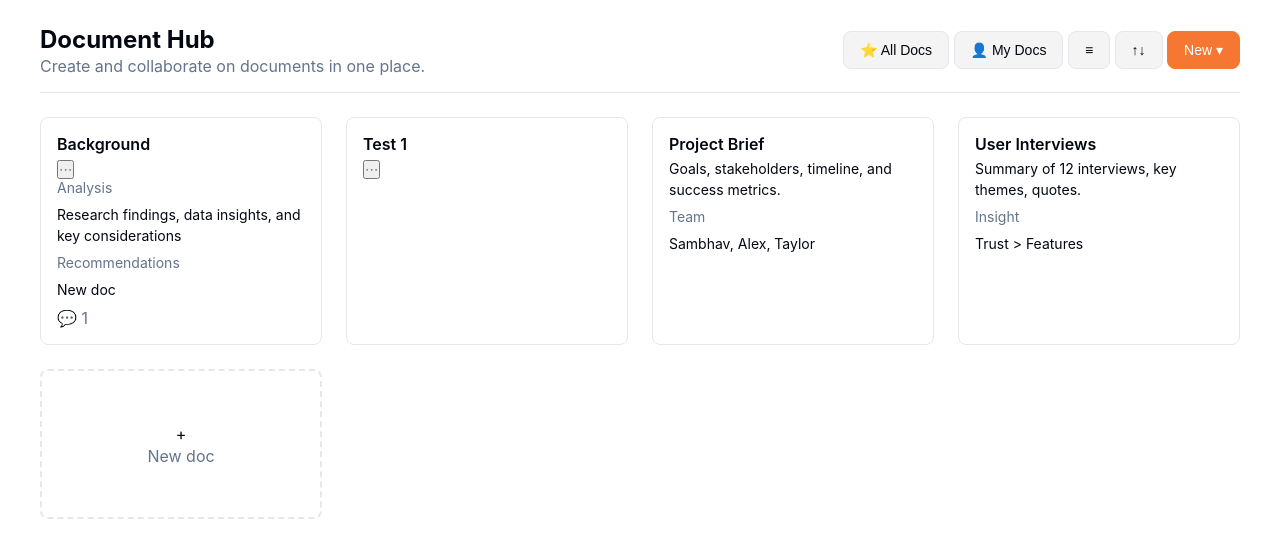
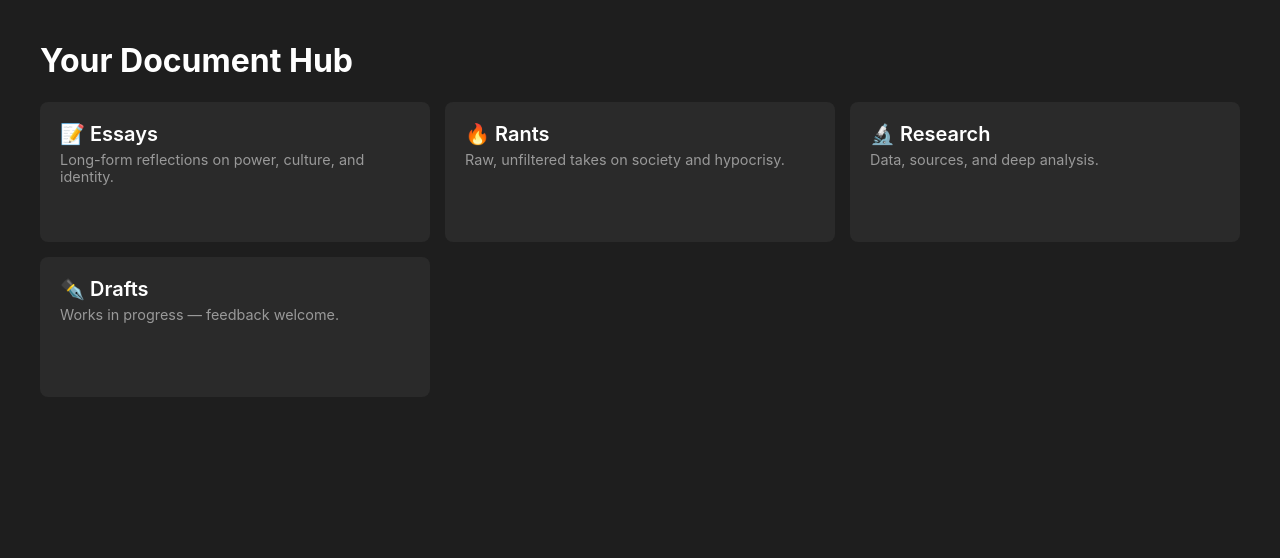
Before and after one commit to kakalukium/Test, a plain HTML site: page index.html in a window 1280 px wide. Drawn offline with Linux system fonts and the light colour scheme.

Commit message:
Add hub, posts, post HTML files and update index.html

```diff
--- /dev/null
+++ b/hub.html
@@ -0,0 +1,7 @@
+<!-- Layer 1: Hub View (Loaded into index.html) -->
+<div>
+    <h1>Your Document Hub</h1>
+    <div class="main-content">
+        <!-- Cards will be dynamically inserted here by initHub() -->
+    </div>
+</div>
--- a/index.html
+++ b/index.html
@@ -1,308 +1,229 @@
 <!DOCTYPE html>
 <html lang="en">
 <head>
-  <meta charset="UTF-8" />
-  <meta name="viewport" content="width=device-width, initial-scale=1.0" />
-  <title>Document Hub — shadcn UI</title>
+    <meta charset="UTF-8">
+    <meta name="viewport" content="width=device-width, initial-scale=1.0">
+    <title id="page-title">Your Static Document Hub</title>
     <style>
-    /* ── shadcn/ui-inspired design tokens ─────────────────────────────── */
+        /* Base Notion-like Dark Mode Styles */
         :root {
-      /* Colors — gray scale + accent */
-      --background: 0 0% 100%;
-      --foreground: 224 71.4% 4.1%;
-      --card: 0 0% 100%;
-      --card-foreground: 224 71.4% 4.1%;
-      --popover: 0 0% 100%;
-      --popover-foreground: 224 71.4% 4.1%;
-      --primary: 21 91% 58%; /* orange-500 */
-      --primary-foreground: 0 0% 100%;
-      --secondary: 240 4.8% 95.9%;
-      --secondary-foreground: 224 71.4% 4.1%;
-      --muted: 240 4.8% 95.9%;
-      --muted-foreground: 215.4 16.3% 46.9%;
-      --accent: 240 4.8% 95.9%;
-      --accent-foreground: 224 71.4% 4.1%;
-      --destructive: 0 84.2% 60.2%;
-      --destructive-foreground: 0 0% 100%;
-      --border: 220 13% 91%;
-      --input: 220 13% 91%;
-      --ring: 21 91% 58%;
-      --radius: 0.5rem;
+            --bg: #1e1e1e; --card: #2a2a2a; --text: #ffffff;
+            --subtle: #999999; --accent: #007bff;
+        }
+        body {
+            background: var(--bg); color: var(--text);
+            font-family: -apple-system, BlinkMacSystemFont, "Segoe UI", Roboto, Helvetica, Arial, sans-serif;
+            margin: 0; padding: 20px;
+        }
+        #app-container { max-width: 1200px; margin: 0 auto; }
 
-      /* Typography */
-      --font-sans: -apple-system, BlinkMacSystemFont, "Segoe UI", Roboto,
-        Oxygen, Ubuntu, Cantarell, "Open Sans", "Helvetica Neue", sans-serif;
+        /* Layer 1 - Hub Styles */
+        .main-content {
+            display: grid;
+            grid-template-columns: repeat(auto-fit, minmax(300px, 1fr));
+            gap: 15px;
+        }
+        .doc-card {
+            background: var(--card); border-radius: 8px; padding: 20px;
+            cursor: pointer; transition: transform 0.2s, box-shadow 0.2s;
+            min-height: 100px;
+        }
+        .doc-card:hover { transform: translateY(-2px); box-shadow: 0 4px 15px rgba(0, 0, 0, 0.4); }
+        .doc-title { font-size: 1.25rem; font-weight: 600; margin-bottom: 5px; }
+        .doc-description { color: var(--subtle); font-size: 0.9rem; }
+
+        /* Layer 2 - Posts Table Styles */
+        .search { width: 100%; padding: 10px 15px; margin-bottom: 20px; background: var(--card); border: 1px solid #444; border-radius: 4px; color: white; box-sizing: border-box; font-size: 1rem; }
+        table { width: 100%; border-collapse: collapse; max-width: 900px; margin: 0 auto; }
+        th, td { padding: 15px; text-align: left; border-bottom: 1px solid #333; font-size: 0.95rem; }
+        th { color: var(--subtle); font-weight: 500; }
+        tr:hover { background: rgba(255, 255, 255, 0.05); cursor: pointer; }
+        a { color: var(--accent); text-decoration: none; }
+        a:hover { text-decoration: underline; }
+
+        /* Layer 3 - Post Detail Styles */
+        #post-content h1 { font-size: 2.5rem; margin-top: 0; }
+        .meta { color: var(--subtle); margin-bottom: 20px; font-size: 0.9rem; }
+        .content-container { border: 1px solid #333; border-radius: 6px; margin-bottom: 30px; overflow: hidden; }
+        #cryptpad-embed { width: 100%; height: 80vh; border: none; background: #1a1a1a; display: block; }
+        #static-content { padding: 20px; line-height: 1.7; background: var(--card); }
+        .comments { margin-top: 30px; }
+    </style>
+</head>
+<body>
+
+    <!-- This is the container where all views will be loaded into -->
+    <div id="app-container">
+        <!-- Content from hub.html, posts.html, or post.html will be injected here -->
+    </div>
+
+    <!-- 💡 JAVASCRIPT LOGIC AND DATA -->
+    <script>
+        // === CORE DATA (Scalable Content) ===
+        const POSTS_DATA = [
+            { id: "archetype", title: "The Male Archetype in Modern Society", date: "2025-11-09", tags: ["philosophy", "gender"], category: "essays", cryptpad_url: "https://cryptpad.fr/pad/#/2/pad/view/ABC123/" },
+            { id: "truth-blogging", title: "Truth Social as Macro-Blogging", date: "2025-11-05", tags: ["social media"], category: "rants", content: '<p>Truth Social occupies a unique niche, proving that a single-author, non-interactive format can still drive conversation. This is static HTML content.</p>' },
+            { id: "rant-1", title: "Why Modern Dating is Broken", date: "2025-11-03", tags: ["rant", "relationships"], category: "rants", cryptpad_url: "https://cryptpad.fr/code/#/2/code/view/XYZ789/" },
+            { id: "research-1", title: "Data on Male Loneliness (2025)", date: "2025-11-01", tags: ["data", "psychology"], category: "research", content: '<p>Recent studies show a sharp rise in self-reported male loneliness. See the source <a href="#">here</a>.</p>' },
+            // ADD MORE POSTS HERE TO SCALE YOUR SITE
+        ];
+
+        const POSTS_MAP = POSTS_DATA.reduce((acc, p) => ({ ...acc, [p.id]: p }), {});
+        const CATEGORIES = {
+            essays: { title: "📝 Essays", description: "Long-form reflections on power, culture, and identity." },
+            rants: { title: "🔥 Rants", description: "Raw, unfiltered takes on society and hypocrisy." },
+            research: { title: "🔬 Research", description: "Data, sources, and deep analysis." },
+            drafts: { title: "✒️ Drafts", description: "Works in progress — feedback welcome." }
+        };
+
+        // === Navigation/Routing ===
+        function navigate(view, params = {}) {
+            const url = new URL(window.location.href.split('?')[0]);
+            url.searchParams.set('view', view);
+            for (const key in params) { url.searchParams.set(key, params[key]); }
+            history.pushState(params, view, url.toString());
+            render();
         }
 
-    @media (prefers-color-scheme: dark) {
-      :root {
-        --background: 224 71.4% 4.1%;
-        --foreground: 215.4 16.3% 62.4%;
-        --card: 224 71.4% 4.1%;
-        --card-foreground: 215.4 16.3% 62.4%;
-        --popover: 224 71.4% 4.1%;
-        --popover-foreground: 215.4 16.3% 62.4%;
-        --primary: 21 91% 58%;
-        --primary-foreground: 0 0% 100%;
-        --secondary: 240 3.7% 15.9%;
-        --secondary-foreground: 224 71.4% 4.1%;
-        --muted: 240 3.7% 15.9%;
-        --muted-foreground: 215.4 16.3% 46.9%;
-        --accent: 240 3.7% 15.9%;
-        --accent-foreground: 215.4 16.3% 62.4%;
-        --destructive: 0 62.8% 30.6%;
-        --destructive-foreground: 0 0% 100%;
-        --border: 240 3.7% 15.9%;
-        --input: 240 3.7% 15.9%;
-        --ring: 21 91% 58%;
+        window.addEventListener('popstate', render);
+
+        // === View Loader & Initializers ===
+
+        async function loadView(viewName, params = {}) {
+            const container = document.getElementById('app-container');
+            container.innerHTML = '<h1>Loading...</h1>'; // Temporary Loading Text
+
+            try {
+                // 1. Fetch the HTML file fragment
+                const response = await fetch(`${viewName}.html`);
+                if (!response.ok) throw new Error(`Could not load ${viewName}.html`);
+                const htmlContent = await response.text();
+
+                // 2. Inject the HTML into the container
+                container.innerHTML = htmlContent;
+
+                // 3. Run the initializer specific to the loaded view
+                switch (viewName) {
+                    case 'hub':
+                        initHub();
+                        break;
+                    case 'posts':
+                        initPostsTable(params.category);
+                        break;
+                    case 'post':
+                        initPostDetail(params.id);
+                        break;
+                }
+            } catch (error) {
+                container.innerHTML = `<h1>🚨 Error loading content</h1><p>Check the file ${viewName}.html and your console for details.</p>`;
+                console.error("View Load Error:", error);
             }
         }
 
-    * {
-      margin: 0;
-      padding: 0;
-      box-sizing: border-box;
+        // === Layer 1 Initializer: Hub ===
+        function initHub() {
+            document.getElementById('page-title').textContent = 'Document Hub';
+            const content = document.querySelector('.main-content');
+            content.innerHTML = ''; // Clear existing cards
+
+            for (const key in CATEGORIES) {
+                const card = document.createElement('div');
+                card.className = 'doc-card';
+                card.innerHTML = `<div class="doc-title">${CATEGORIES[key].title}</div><div class="doc-description">${CATEGORIES[key].description}</div>`;
+                // Attach event listener after the card is in the DOM
+                card.onclick = () => navigate('posts', { category: key });
+                content.appendChild(card);
+            }
         }
 
-    body {
-      font-family: var(--font-sans);
-      background-color: hsl(var(--background));
-      color: hsl(var(--foreground));
-      padding: 1.5rem;
-      min-height: 100vh;
+        // === Layer 2 Initializer: Posts Table ===
+        function initPostsTable(category) {
+            const catTitle = CATEGORIES[category] ? CATEGORIES[category].title.replace(/[^a-zA-Z\s]/g, '') : 'All';
+            document.getElementById('category-title').textContent = `${catTitle.trim()} Posts`;
+            document.getElementById('page-title').textContent = `${catTitle.trim()} Posts`;
+            const tbody = document.querySelector('#post-table tbody');
+            tbody.innerHTML = '';
+
+            const filteredPosts = POSTS_DATA.filter(p => p.category === category);
+
+            // Render Posts
+            filteredPosts.forEach(p => {
+                const row = tbody.insertRow();
+                row.dataset.id = p.id;
+                row.onclick = () => navigate('post', { id: p.id }); // Click to Layer 3
+                row.innerHTML = `<td>${p.title}</td><td>${p.date}</td><td>${p.tags.join(', ')}</td>`;
+            });
+
+            // Search/Filter Logic
+            document.getElementById('search').oninput = (e) => {
+                const q = e.target.value.toLowerCase();
+                [...tbody.rows].forEach(row => {
+                    const txt = row.textContent.toLowerCase();
+                    row.style.display = txt.includes(q) ? '' : 'none';
+                });
+            };
         }
 
-    /* ── Layout & Grid ────────────────────────────────────────────────── */
-    .container {
-      max-width: 1200px;
-      margin: 0 auto;
+        // === Layer 3 Initializer: Post Detail ===
+        function initPostDetail(id) {
+            const post = POSTS_MAP[id];
+            if (!post) { alert('Post not found!'); navigate('hub'); return; }
+
+            document.getElementById('post-title').textContent = post.title;
+            document.getElementById('page-title').textContent = post.title;
+            document.getElementById('post-meta').textContent = `${post.date} • ${post.tags.join(', ')}`;
+
+            const staticContentDiv = document.getElementById('static-content');
+            const cryptpadIframe = document.getElementById('cryptpad-embed');
+
+            // Content Logic: CryptPad Embed vs. Static Content
+            if (post.cryptpad_url) {
+                staticContentDiv.style.display = 'none';
+                cryptpadIframe.style.display = 'block';
+                const embedUrl = post.cryptpad_url.replace('/edit/', '/view/') + '?embed=1';
+                cryptpadIframe.src = embedUrl;
+            } else {
+                staticContentDiv.style.display = 'block';
+                cryptpadIframe.style.display = 'none';
+                staticContentDiv.innerHTML = post.content || 'No content available for this post.';
             }
 
-    .header {
-      display: flex;
-      justify-content: space-between;
-      align-items: center;
-      padding-bottom: 1rem;
-      margin-bottom: 1.5rem;
-      border-bottom: 1px solid hsl(var(--border));
+            // Cusdis Comment Setup
+            const cusdisThread = document.getElementById('cusdis_thread');
+            // REPLACE 'YOUR_APP_ID' with your actual Cusdis App ID
+            cusdisThread.dataset.host = "https://cusdis.com";
+            cusdisThread.dataset.appId = "YOUR_APP_ID"; // <-- CHANGE THIS
+            cusdisThread.dataset.pageId = post.id;
+            cusdisThread.dataset.pageUrl = window.location.href;
+            cusdisThread.dataset.pageTitle = post.title;
+
+            // Re-initialize Cusdis for SPA behavior
+            if (window.Cusdis) { window.Cusdis.initial(); }
         }
 
-    /* ── Typography ───────────────────────────────────────────────────── */
-    .text-lg {
-      font-size: 1.125rem;
-      line-height: 1.75rem;
+
+        // === Main Router Function (Determines which file to load) ===
+        function render() {
+            const params = new URLSearchParams(window.location.search);
+            const view = params.get('view') || 'hub';
+
+            switch (view) {
+                case 'hub':
+                case 'posts':
+                case 'post':
+                    loadView(view, { category: params.get('category'), id: params.get('id') });
+                    break;
+                default:
+                    loadView('hub');
             }
-    .text-xl {
-      font-size: 1.25rem;
-      line-height: 1.75rem;
-      font-weight: 600;
-    }
-    .text-2xl {
-      font-size: 1.5rem;
-      line-height: 2rem;
-      font-weight: 700;
-    }
-    .font-medium {
-      font-weight: 500;
-    }
-    .font-semibold {
-      font-weight: 600;
-    }
-    .text-muted-foreground {
-      color: hsl(var(--muted-foreground));
         }
 
-    /* ── shadcn-inspired Button ───────────────────────────────────────── */
-    .btn {
-      display: inline-flex;
-      align-items: center;
-      justify-content: center;
-      gap: 0.5rem;
-      border-radius: var(--radius);
-      font-weight: 500;
-      padding: 0.5rem 1rem;
-      font-size: 0.875rem;
-      line-height: 1.25rem;
-      text-decoration: none;
-      cursor: pointer;
-      transition: background 0.2s, border-color 0.2s;
-      user-select: none;
-    }
+        // Initialize App on Load
+        window.onload = () => {
+             // Force an initial render based on the URL or default to 'hub'
+             render();
+        };
 
-    .btn-secondary {
-      background-color: hsl(var(--secondary));
-      color: hsl(var(--secondary-foreground));
-      border: 1px solid hsl(var(--border));
-    }
-    .btn-secondary:hover {
-      background-color: hsl(var(--accent));
-      color: hsl(var(--accent-foreground));
-    }
-
-    .btn-primary {
-      background-color: hsl(var(--primary));
-      color: hsl(var(--primary-foreground));
-      border: 1px solid hsl(var(--primary));
-    }
-    .btn-primary:hover {
-      opacity: 0.9;
-    }
-
-    /* ── shadcn Card ──────────────────────────────────────────────────── */
-    .card {
-      background-color: hsl(var(--card));
-      border: 1px solid hsl(var(--border));
-      border-radius: var(--radius);
-      padding: 1rem;
-      transition: box-shadow 0.2s, background-color 0.2s;
-    }
-    .card:hover {
-      box-shadow: 0 4px 6px -1px rgba(0, 0, 0, 0.1), 0 2px 4px -2px rgba(0, 0, 0, 0.1);
-    }
-
-    .card-title {
-      font-size: 1rem;
-      font-weight: 600;
-      margin-bottom: 0.25rem;
-    }
-
-    .card-subtitle {
-      font-size: 0.875rem;
-      color: hsl(var(--muted-foreground));
-      margin-bottom: 0.5rem;
-    }
-
-    .card-description {
-      font-size: 0.875rem;
-      line-height: 1.5;
-      margin-bottom: 0.5rem;
-    }
-
-    /* ── Grid ─────────────────────────────────────────────────────────── */
-    .grid {
-      display: grid;
-      grid-template-columns: repeat(auto-fill, minmax(280px, 1fr));
-      gap: 1.5rem;
-    }
-
-    /* ── New Doc Card — dashed + subtle ───────────────────────────────── */
-    .new-doc-card {
-      display: flex;
-      flex-direction: column;
-      align-items: center;
-      justify-content: center;
-      height: 150px;
-      border: 2px dashed hsl(var(--border));
-      border-radius: var(--radius);
-      cursor: pointer;
-      transition: background-color 0.2s;
-    }
-    .new-doc-card:hover {
-      background-color: hsl(var(--muted));
-    }
-
-    .icon {
-      width: 1.5rem;
-      height: 1.5rem;
-      display: inline-flex;
-      align-items: center;
-      justify-content: center;
-    }
-
-    /* ── Responsive ───────────────────────────────────────────────────── */
-    @media (max-width: 768px) {
-      .header {
-        flex-direction: column;
-        align-items: flex-start;
-        gap: 0.75rem;
-      }
-      .nav-actions {
-        display: flex;
-        flex-wrap: wrap;
-        gap: 0.5rem;
-      }
-    }
-  </style>
-</head>
-<body>
-  <div class="container">
-    <!-- Header — shadcn-inspired layout -->
-    <header class="header">
-      <div>
-        <h1 class="text-2xl">Document Hub</h1>
-        <p class="text-muted-foreground text-sm mt-1">
-          Create and collaborate on documents in one place.
-        </p>
-      </div>
-      <div class="nav-actions">
-        <button class="btn btn-secondary">⭐ All Docs</button>
-        <button class="btn btn-secondary">👤 My Docs</button>
-        <button class="btn btn-secondary">≡</button>
-        <button class="btn btn-secondary">↑↓</button>
-        <button class="btn btn-primary">New ▾</button>
-      </div>
-    </header>
-
-    <!-- Grid of Docs — shadcn Card pattern -->
-    <main class="grid">
-      <!-- Sample Doc 1 -->
-      <div class="card">
-        <div class="flex justify-between items-start">
-          <h3 class="card-title">Background</h3>
-          <button class="text-muted-foreground hover:text-foreground">⋯</button>
-        </div>
-        <p class="card-subtitle">Analysis</p>
-        <p class="card-description">
-          Research findings, data insights, and key considerations
-        </p>
-        <p class="card-subtitle">Recommendations</p>
-        <p class="card-description">New doc</p>
-        <div class="mt-2 text-sm text-muted-foreground flex items-center gap-1">
-          <span>💬</span> 1
-        </div>
-      </div>
-
-      <!-- Sample Doc 2 -->
-      <div class="card">
-        <div class="flex justify-between items-start">
-          <h3 class="card-title">Test 1</h3>
-          <button class="text-muted-foreground hover:text-foreground">⋯</button>
-        </div>
-      </div>
-
-      <!-- More sample docs… -->
-      <div class="card">
-        <h3 class="card-title">Project Brief</h3>
-        <p class="card-description">Goals, stakeholders, timeline, and success metrics.</p>
-        <p class="card-subtitle">Team</p>
-        <p class="card-description">Sambhav, Alex, Taylor</p>
-      </div>
-
-      <div class="card">
-        <h3 class="card-title">User Interviews</h3>
-        <p class="card-description">Summary of 12 interviews, key themes, quotes.</p>
-        <p class="card-subtitle">Insight</p>
-        <p class="card-description">Trust > Features</p>
-      </div>
-
-      <!-- New Doc Card — uses same card style -->
-      <div class="card new-doc-card">
-        <div class="icon">+</div>
-        <span class="text-muted-foreground text-sm mt-2">New doc</span>
-      </div>
-    </main>
-  </div>
-
-  <script>
-    // Optional: Add lightweight interactivity (e.g., hover feedback, new doc prompt)
-    document.querySelectorAll('.new-doc-card').forEach(el => {
-      el.addEventListener('click', () => {
-        const title = prompt('Enter document title:');
-        if (title) {
-          alert(`✅ Created: "${title}"\n(Not saved — this is a prototype!)`);
-        }
-      });
-    });
     </script>
 </body>
 </html>
```
Also changed, not shown: post.html (added, +20 -0 lines), posts.html (added, +11 -0 lines). Lines whose indentation alone changed are shown as unchanged.
